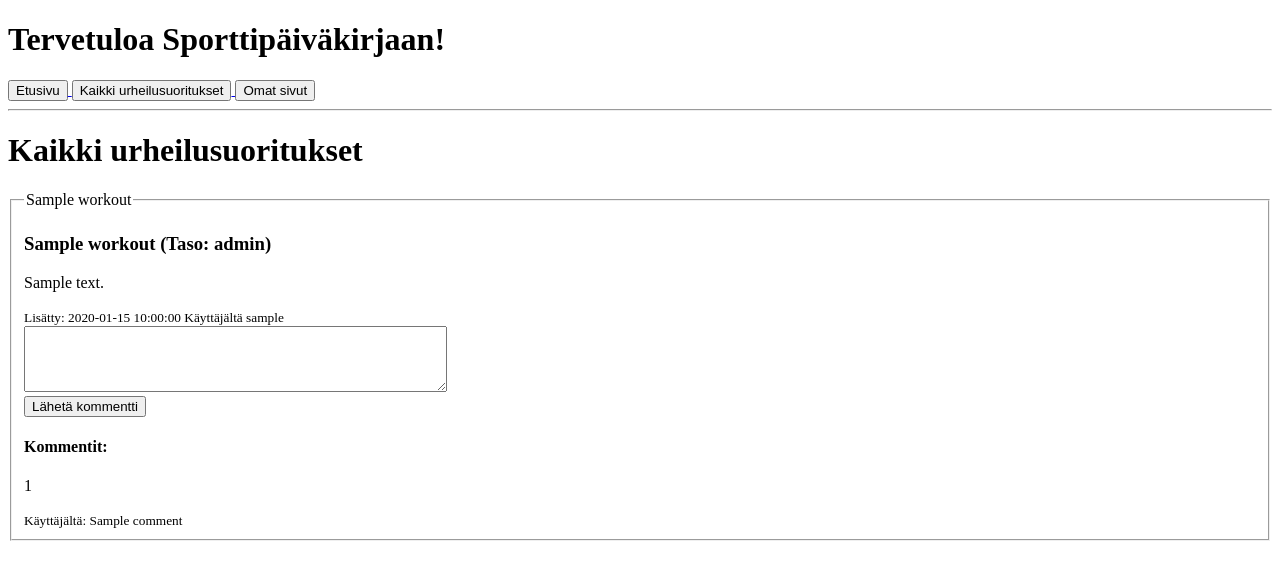
After one commit to ssampo-p/sporttipaivakirja, a Flask app: template sovellus/app/templates/workouts.html in a window 1280 px wide. The commit adds this page. Shown: the top 580 px of the page. Run offline with Flask 3, Linux system fonts and the light colour scheme; the visitor is signed in with stand-in values (Sample User, id 1); the template is opened without the code that fills it: most values are stand-ins (such as "Sample title", 1, 10 or a date in 2020); parts of the project's set-up code (start-up, migrations or seed data) failed here and were passed over.

Commit message:
New features added, header.html, workouts.html..     - workout.py that contains Workout Class     - Workouts page added where you can see other people's workouts     - Users can comment on each other's performances     - Comments are visible on the workout page     - Added new methods to the database class

```diff
--- a/sovellus/app/app.py
+++ b/sovellus/app/app.py
@@ -5,6 +5,8 @@ from werkzeug.security import generate_password_hash, check_password_hash
 from app.database import Database
 from . import config
 from datetime import datetime
+from app.workout import Workout
+
 
 
 app = Flask(__name__)
@@ -38,6 +40,7 @@ def login():
 @app.route("/logout")
 def logout():
     del session["username"]
+    del session["user_id"]
     return redirect("/")
 
 
@@ -58,18 +61,35 @@ def create():
     try:
         db = Database()
         db.add_user(username, password_hash)
+        db.close()
     except sqlite3.IntegrityError:
         return "VIRHE: tunnus on jo varattu"
 
     return "Tunnus luotu"
 
-@app.route("/user_page")
-def own_page():
+@app.route("/user_page/<int:user_id>")
+def own_page(user_id):
     ''' User's own page , can be accessed only when logged in '''
     if "username" not in session:
         return redirect("/")
+    user_id = session["username"]
     username = session["username"]
-    return render_template("user_page.html", username=username)
+    try:
+        db = Database()
+        workouts_from_db = db.get_workouts_by_user(session["user_id"])
+        workouts = []
+        if not workouts_from_db:
+            return render_template("user_page.html",user_id=user_id, username=username, workouts=workouts)
+
+        for workout in workouts_from_db:
+            workouts.append(Workout(workout[0], workout[1], workout[2], workout[3],workout[4], session["user_id"], session["username"]))
+
+        db.close()
+        return render_template("user_page.html",user_id=user_id, username=username, workouts=workouts)
+    except Exception as e:
+        return f"error: {e}"
+
+
 
 @app.route("/new_workout_post", methods=["POST"])
 def new_workout_post():
@@ -79,15 +99,59 @@ def new_workout_post():
 
     content = request.form["content"]
     user_id = session["user_id"]
-    sent_at = datetime.now()
+    sent_at = datetime.now().isoformat(" ")
     title = request.form["title"]
     workout_level = request.form["workout_level"]
 
     try:
         db = Database()
-        db.add_message(content, sent_at, user_id, title, workout_level)
-
+        db.add_workout(content, sent_at, user_id, title, workout_level)
+        db.close()
         print(f"New workout post by user_id {user_id}: {content} at {sent_at} with title {title}, level {workout_level}")
         return redirect("/")
     except Exception as e:
         return f"error: {e}"
+
+
+@app.route("/workouts")
+def workouts():
+    ''' Page showing all workout posts '''
+    if "user_id" not in session:
+        return redirect("/")
+    db = Database()
+    workouts_from_db = db.get_workouts()
+    workouts = []
+    print(workouts_from_db)
+
+    if not workouts_from_db:
+        db.close()
+        return render_template("workouts.html", workouts=workouts)
+
+
+    for workout in workouts_from_db:
+        comments_from_db = db.get_workout_comments(workout[0])
+        workouts.append(Workout(
+            workout[0],
+            workout[1],
+            workout[2],
+            workout[3],
+            workout[4],
+            workout[5],
+            db.get_username_by_id(workout[5]),
+            comments_from_db
+            ))
+
+
+    db.close()
+    return render_template("workouts.html", workouts=workouts)
+
+@app.route("/comment_post/<int:workout_id>", methods=["POST"])
+def comment_post(workout_id):
+    ''' Creates a new comment on a workout post '''
+    if "user_id" not in session:
+        return redirect("/")
+    comment_content = request.form["comment_content"]
+    db = Database()
+    db.add_comment_to_workout(workout_id, session["user_id"], comment_content)
+    db.close()
+    return redirect("/workouts")
--- /dev/null
+++ b/sovellus/app/templates/_header.html
@@ -0,0 +1,22 @@
+{%block head%}
+<head>
+  <title>Main Page</title>
+   <h1>Tervetuloa Sporttipäiväkirjaan!</h1>
+    <a href="{{ url_for("sivu1") }}">
+      <button > Etusivu </button>
+    </a>
+
+    <a href="{{ url_for("workouts") }}">
+      <button>Kaikki urheilusuoritukset</button>
+    </a>
+    {%if session.user_id %}
+    <a href="{{ url_for("own_page", user_id=session["user_id"]) }}">
+      <button>Omat sivut</button>
+    </a>
+    {% endif %}
+
+
+    <hr>
+
+  </head>
+{% endblock %}
--- a/sovellus/app/templates/register.html
+++ b/sovellus/app/templates/register.html
@@ -1,5 +1,5 @@
 <html>
-
+{%include "_header.html"%}
 <head>
   <title>Rekisteröinti</title>
 </head>
--- /dev/null
+++ b/sovellus/app/templates/workouts.html
@@ -0,0 +1,40 @@
+<!DOCTYPE html>
+<html>
+
+{%include "_header.html"%}
+<body>
+    {%if session.user_id%}
+    <h1>Kaikki urheilusuoritukset</h1>
+
+    {% for workout in workouts %}
+        <fieldset>
+            <legend>{{workout.title}}</legend>
+        <div>
+            <h3>{{ workout.title }} (Taso: {{ workout.workout_level }})</h3>
+            <p>{{ workout.content }}</p>
+            <small>Lisätty: {{ workout.sent_at }} Käyttäjältä {{ workout.username }}</small>
+
+
+            <form method="post" action="{{ url_for("comment_post", workout_id=workout.id) }}">
+                <textarea name="comment_content" rows="4" cols="50"></textarea><br>
+                <input type="submit" value="Lähetä kommentti">
+            </form>
+            <div>
+                <h4>Kommentit:</h4>
+                {% for comment in workout.get_comments() %}
+                    <div>
+                        <p>{{ comment[0] }}</p>
+                        <small>Käyttäjältä: {{ comment[1] }}</small>
+                    </div>
+                {% endfor %}
+
+        </div>
+        </fieldset>
+    {% endfor %}
+
+    {% else %}
+    <h1>Kirjaudu tai rekisteröidy jatkaaksesi</h1>
+    <p><a href="/register">Rekisteröidy</a></p>
+    {% endif %}
+</body>
+</html>
```
Also changed, not shown: sovellus/app/database.py (+38 -8 lines), sovellus/app/templates/index.html (+5 -7 lines), sovellus/app/templates/user_page.html (+17 -7 lines), sovellus/app/workout.py (added, +16 -0 lines).
